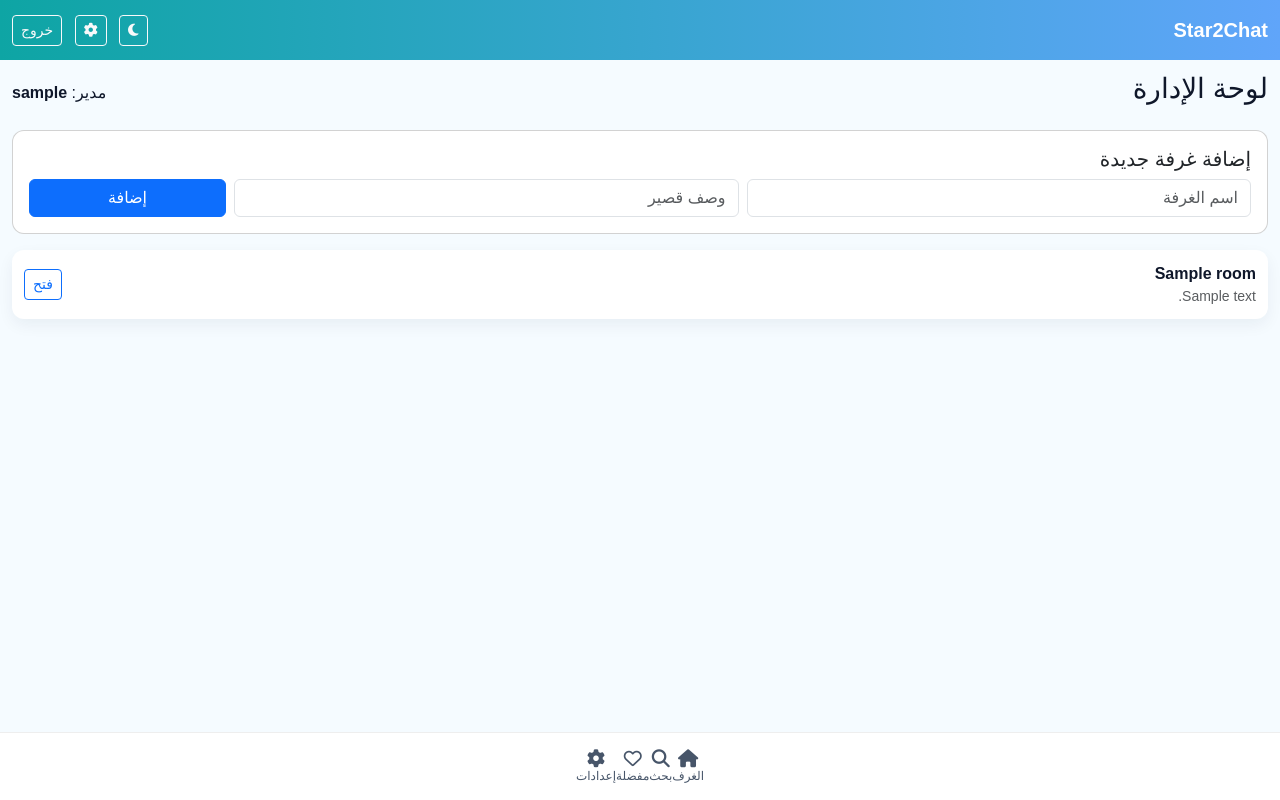
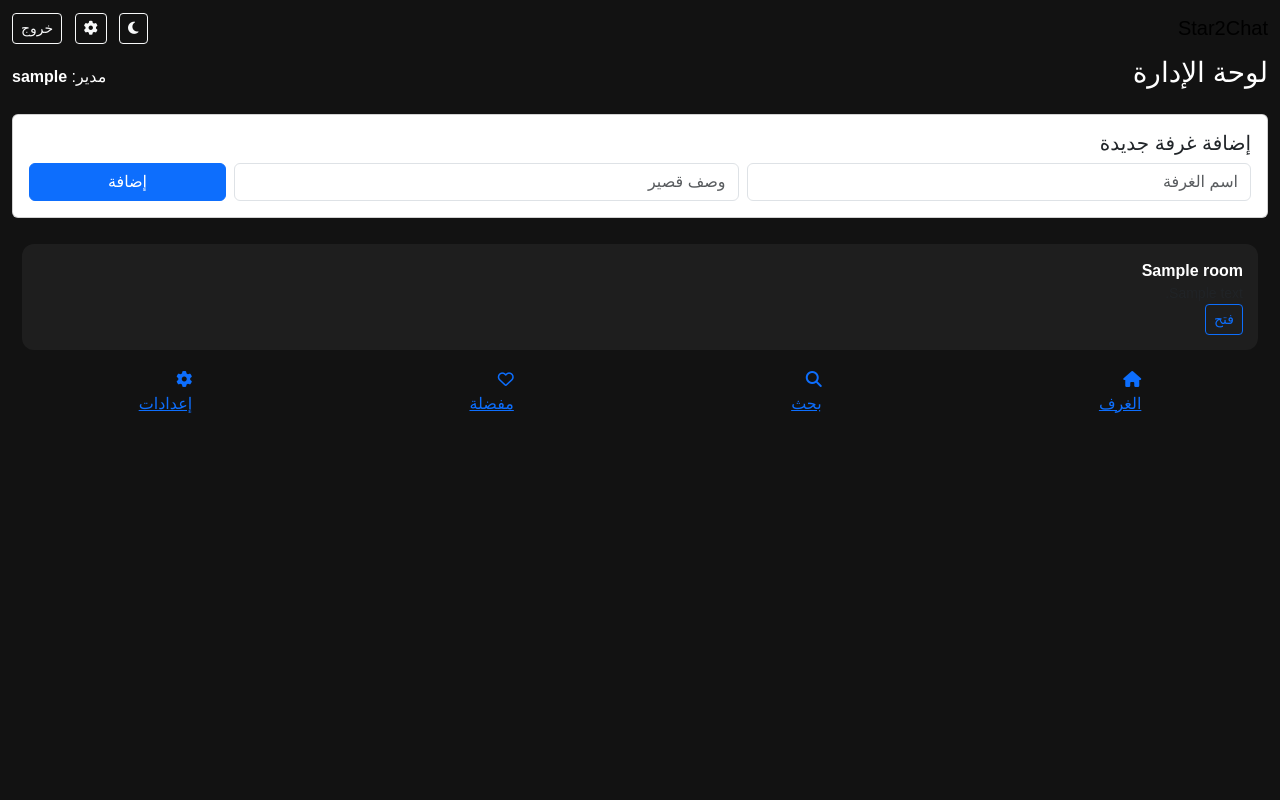
Before and after one commit to Mohammedkaadi/chat_app, a Flask app: page /admin in a window 1280 px wide. Run offline with Flask 3, Linux system fonts and the light colour scheme; the visitor is signed in with stand-in values (Sample User, id 1); tables that the repository leaves empty hold one stand-in row (values such as "Sample post").

Commit message:
Update style-app.css

```diff
--- a/static/style-app.css
+++ b/static/style-app.css
@@ -1,24 +1,117 @@
-:root{
-  --primary:#0ea5a4;
-  --accent:#60a5fa;
-  --bg:#f5fbff;
-  --card:#ffffff;
-  --text:#0f172a;
+/* خلفية عامة */
+body {
+  margin: 0;
+  font-family: "Cairo", sans-serif;
+  background: #121212;
+  color: #fff;
 }
-*{box-sizing:border-box}
-body.app-body{font-family:"Cairo",sans-serif;background:var(--bg);color:var(--text);margin:0;padding-bottom:80px;}
-.app-navbar{background:linear-gradient(90deg,var(--primary),var(--accent));color:#fff;padding:10px 0}
-.app-title{color:#fff;font-weight:700}
-.app-shell{padding:12px 12px 100px;}
-.room-card{background:var(--card);border-radius:12px;padding:12px;margin-bottom:10px;box-shadow:0 6px 16px rgba(12,35,64,0.06);display:flex;align-items:center;justify-content:space-between}
-.app-footer{position:fixed;left:0;right:0;bottom:0;height:68px;background:#fff;border-top:1px solid #eee;display:flex;align-items:center;justify-content:center}
-.app-tab{color:#475569;text-decoration:none;font-size:12px;text-align:center}
-.app-tab i{font-size:18px;display:block}
-.chat-shell{display:block}
-.messages{background:linear-gradient(180deg,#fff,#f7fbff);padding:12px;border-radius:12px;height:50vh;overflow:auto}
-.bubble{max-width:78%;padding:10px 12px;border-radius:14px;margin:8px 0;box-shadow:0 2px 6px rgba(2,6,23,0.06)}
-.bubble.me{margin-left:auto;background:linear-gradient(90deg,var(--accent),var(--primary));color:#fff;text-align:right}
-.bubble.other{margin-right:auto;background:var(--card);border:1px solid #eef2f8}
-.bubble .meta{font-size:12px;color:#334155;margin-bottom:6px}
-.bubble .text{font-size:15px;word-wrap:break-word}
-.card{border-radius:12px}
+
+/* شريط علوي */
+header {
+  background: #4CAF50;
+  padding: 12px;
+  text-align: center;
+  font-size: 20px;
+  font-weight: bold;
+  color: white;
+  position: sticky;
+  top: 0;
+}
+
+/* غرف الدردشة */
+.room-card {
+  background: #1e1e1e;
+  padding: 15px;
+  margin: 10px;
+  border-radius: 12px;
+  cursor: pointer;
+  transition: 0.3s;
+}
+.room-card:hover {
+  background: #2a2a2a;
+}
+
+/* صندوق الرسائل */
+.chat-box {
+  height: 70vh;
+  overflow-y: auto;
+  padding: 10px;
+  display: flex;
+  flex-direction: column;
+}
+
+/* فقاعة رسالة */
+.message {
+  max-width: 75%;
+  padding: 10px;
+  border-radius: 15px;
+  margin: 5px 0;
+  line-height: 1.4;
+  word-wrap: break-word;
+}
+
+.message.you {
+  background: #4CAF50;
+  color: white;
+  align-self: flex-end;
+}
+
+.message.other {
+  background: #2c2c2c;
+  color: #ddd;
+  align-self: flex-start;
+}
+
+/* حقل الكتابة */
+.chat-input {
+  display: flex;
+  padding: 10px;
+  background: #1e1e1e;
+  position: sticky;
+  bottom: 0;
+}
+.chat-input input {
+  flex: 1;
+  padding: 10px;
+  border: none;
+  border-radius: 20px;
+  outline: none;
+  background: #2a2a2a;
+  color: white;
+}
+.chat-input button {
+  margin-left: 10px;
+  padding: 10px 15px;
+  border: none;
+  border-radius: 50%;
+  background: #4CAF50;
+  color: white;
+  cursor: pointer;
+}
+
+/* قائمة الأعضاء */
+.users-list {
+  background: #1a1a1a;
+  padding: 10px;
+  border-radius: 10px;
+  margin: 10px;
+}
+.users-list h3 {
+  margin: 0 0 10px;
+  color: #4CAF50;
+}
+.users-list ul {
+  list-style: none;
+  padding: 0;
+}
+.users-list li {
+  padding: 5px 0;
+  border-bottom: 1px solid #333;
+  font-size: 14px;
+}
+.users-list li.online::after {
+  content: "●";
+  color: #4CAF50;
+  margin-left: 5px;
+  font-size: 12px;
+}
```
